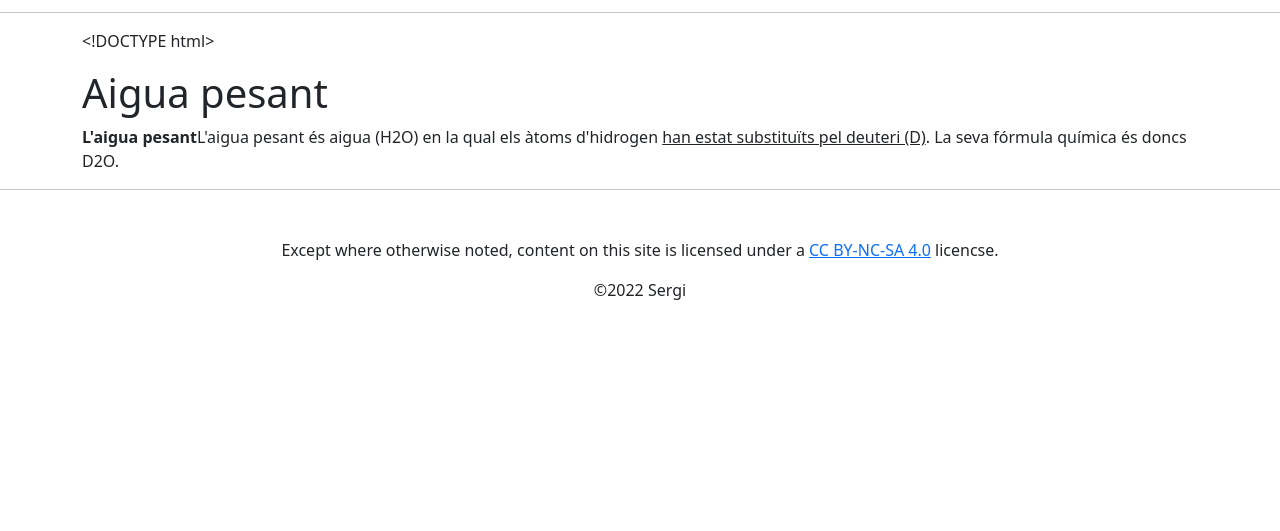
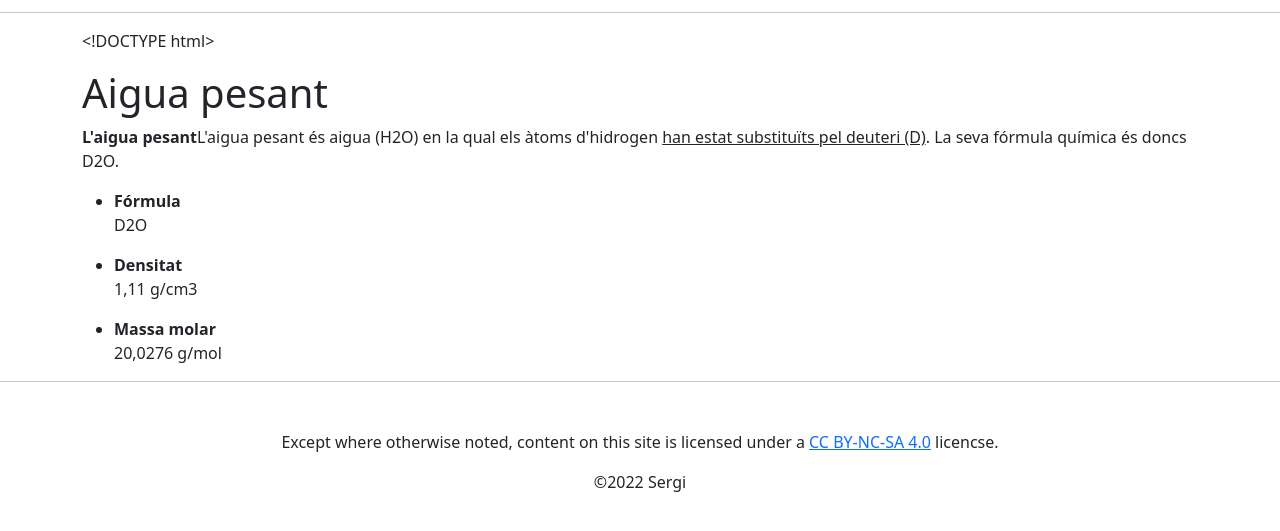
Before and after one commit to piquer1337/smx-8-jekyll, a Jekyll site: the page daw-2210/1.html, which Jekyll copies as it is, in a window 1280 px wide, cut to the strip 104-635 px from the top of the page. Built offline with Jekyll 4.4.1, drawn with Linux system fonts in a browser that asks for light colours; nearby versions of some CDN libraries; our own code applies the rules of GitHub Pages for plain Markdown files.

Commit message:
asdasdasd

```diff
--- a/daw-2210/1.html
+++ b/daw-2210/1.html
@@ -10,6 +10,16 @@
     <h1>Aigua pesant</h1>
     <p><b>L'aigua pesant</b>L'aigua pesant és aigua (H2O) en la qual els àtoms d'hidrogen <u>han estat substituïts pel deuteri (D)</u>. La seva fórmula química és doncs D2O.
     </p>
+    <ul>
+        <li><b>Fórmula</b><p>D2O
+        </p></li>
+        <li><b>Densitat</b><p>1,11 g/cm3</p></li>
+        <li><b>Massa molar</b><p>20,0276 g/mol</p></li>
+
+
+
+
+    </ul>
 
 </body>
 </html>
```
